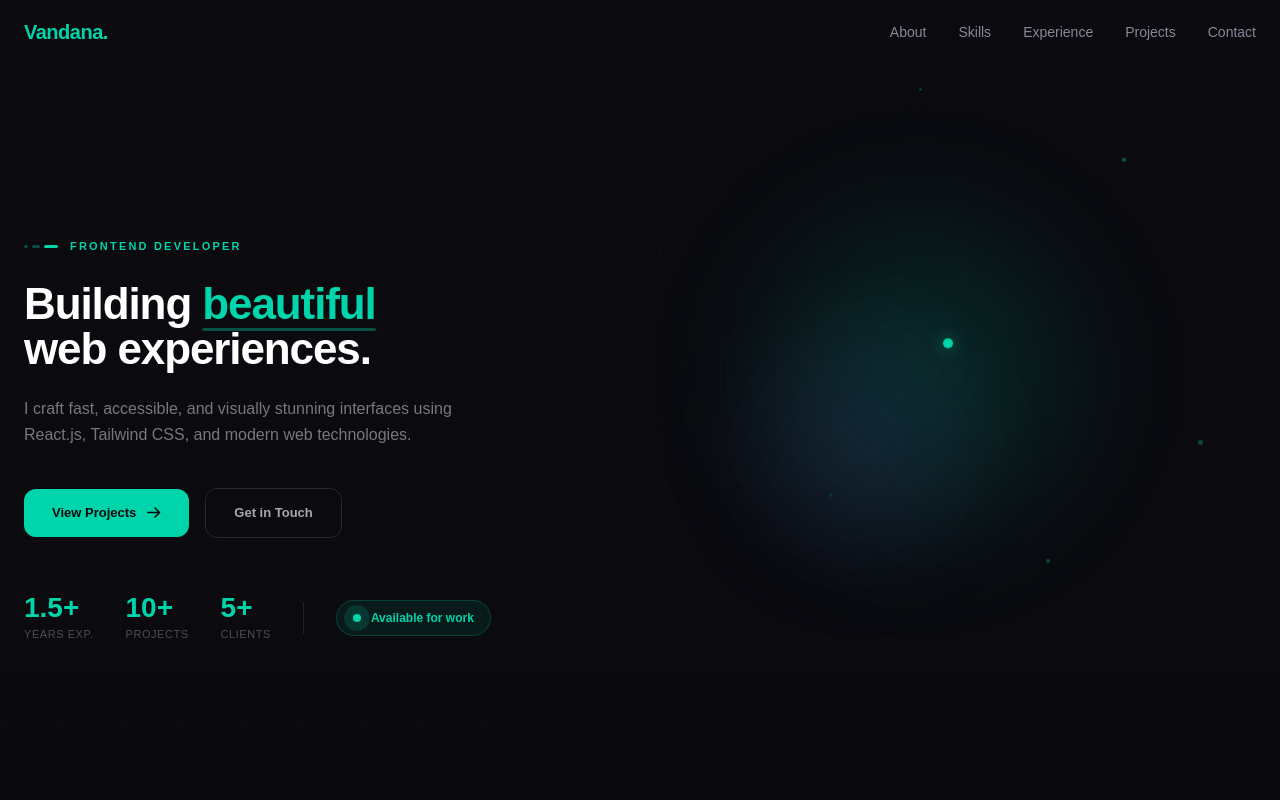
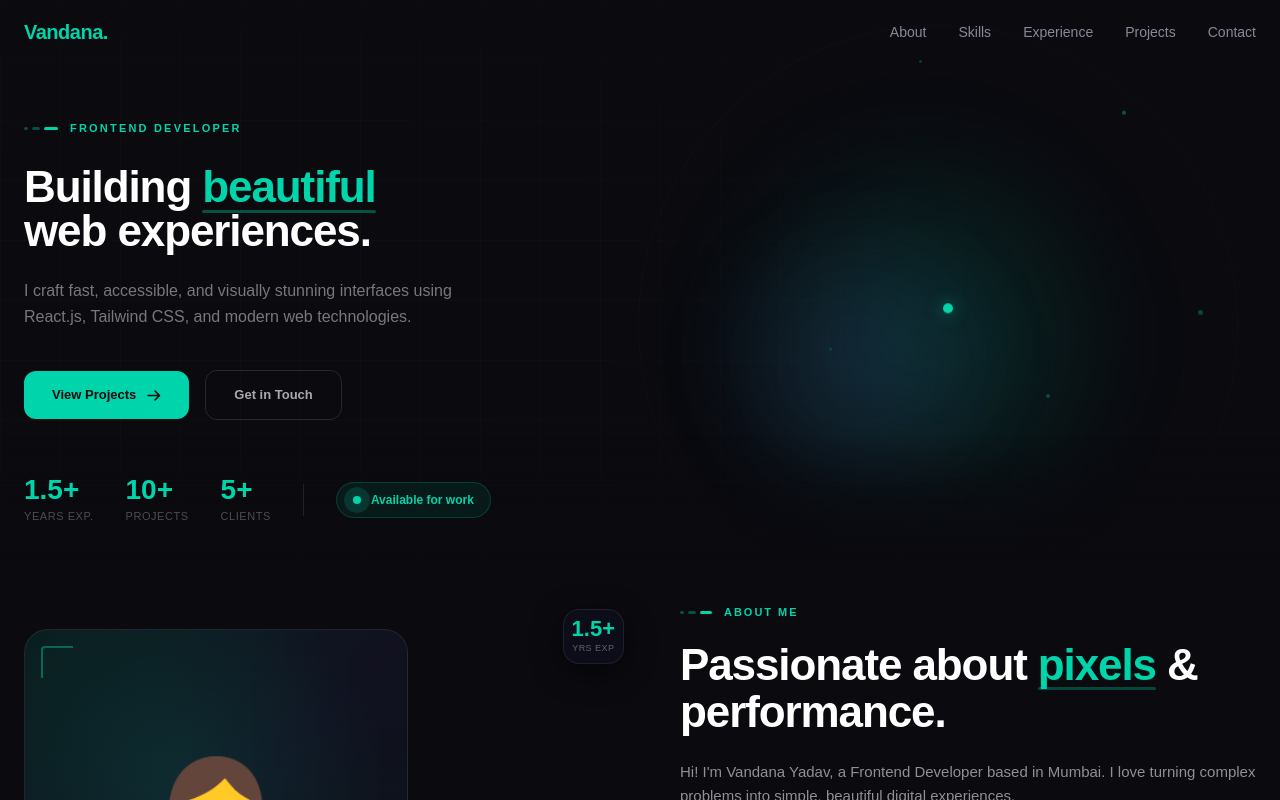
Before and after one commit to vandana8928/Portfolio, a React (Vite) app: page / in a window 1280 px wide. Shown: the top 800 px of the page. Built offline with nearby package versions, Linux system fonts and the light colour scheme.

Commit message:
hero ui fix

```diff
--- a/src/components/Hero.jsx
+++ b/src/components/Hero.jsx
@@ -185,7 +185,7 @@ export default function Hero() {
   return (
     <section
       id="about"
-      className="relative min-h-screen flex items-center overflow-hidden"
+      className="relative min-h-auto flex items-center overflow-hidden"
       style={{ paddingTop: 80 }}
     >
       {/* ── background blobs + rings ── */}
```
